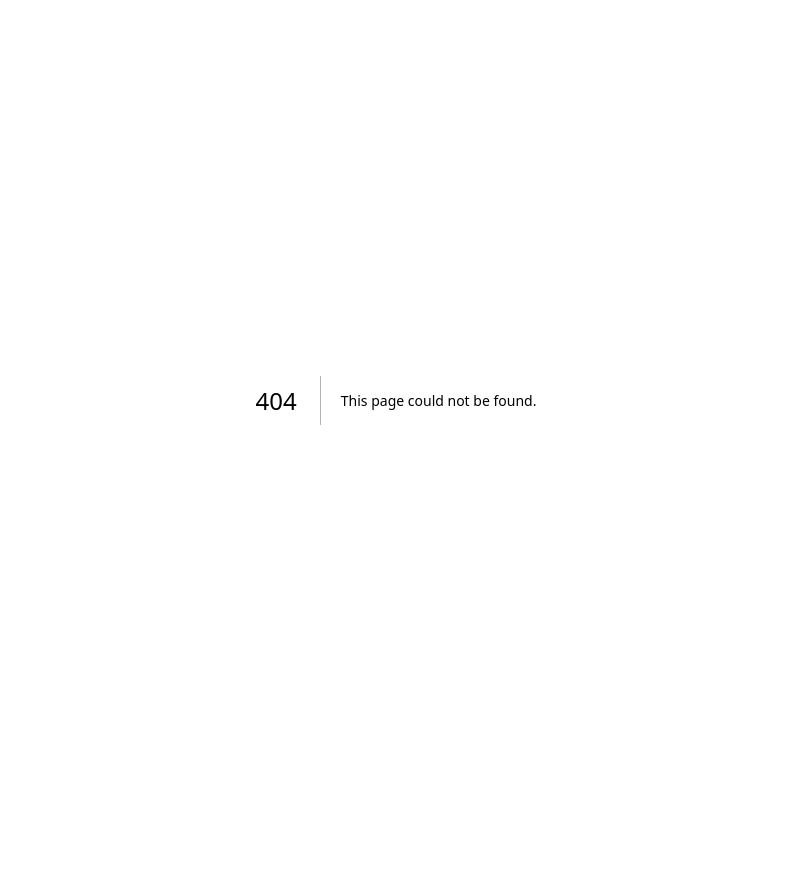
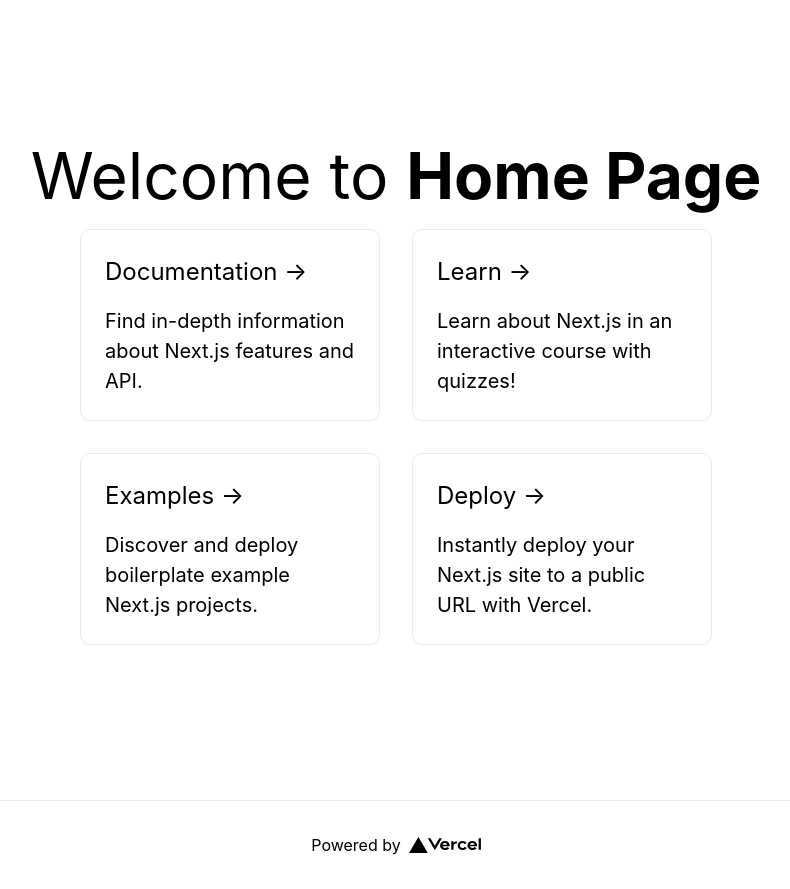
Before and after one commit to himarplupi/web-hima, a Next.js app: page /home in a window 1280 px wide. Before the commit this address had no page. Shown: the whole page, without its empty margins (244-1034 px from the left). Before the commit the page ends 800 px from the top, so only its background shows below. Built offline with nearby package versions, Linux system fonts and the light colour scheme.

Commit message:
initial Home page

```diff
--- /dev/null
+++ b/pages/home/index.js
@@ -0,0 +1,64 @@
+import Head from 'next/head';
+import Image from 'next/image';
+import styles from '../../styles/Home.module.css';
+
+export default function Home() {
+  return (
+    <div className={styles.container}>
+      <Head>
+        <title>Create Next App</title>
+        <meta name='description' content='Generated by create next app' />
+        <link rel='icon' href='/favicon.ico' />
+      </Head>
+
+      <main className={styles.main}>
+        <h1 className={styles.title}>
+          Welcome to <b>Home Page</b>
+        </h1>
+
+        <div className={styles.grid}>
+          <a href='https://nextjs.org/docs' className={styles.card}>
+            <h2>Documentation &rarr;</h2>
+            <p>Find in-depth information about Next.js features and API.</p>
+          </a>
+
+          <a href='https://nextjs.org/learn' className={styles.card}>
+            <h2>Learn &rarr;</h2>
+            <p>Learn about Next.js in an interactive course with quizzes!</p>
+          </a>
+
+          <a
+            href='https://github.com/vercel/next.js/tree/canary/examples'
+            className={styles.card}
+          >
+            <h2>Examples &rarr;</h2>
+            <p>Discover and deploy boilerplate example Next.js projects.</p>
+          </a>
+
+          <a
+            href='https://vercel.com/new?utm_source=create-next-app&utm_medium=default-template&utm_campaign=create-next-app'
+            className={styles.card}
+          >
+            <h2>Deploy &rarr;</h2>
+            <p>
+              Instantly deploy your Next.js site to a public URL with Vercel.
+            </p>
+          </a>
+        </div>
+      </main>
+
+      <footer className={styles.footer}>
+        <a
+          href='https://vercel.com?utm_source=create-next-app&utm_medium=default-template&utm_campaign=create-next-app'
+          target='_blank'
+          rel='noopener noreferrer'
+        >
+          Powered by{' '}
+          <span className={styles.logo}>
+            <Image src='/vercel.svg' alt='Vercel Logo' width={72} height={16} />
+          </span>
+        </a>
+      </footer>
+    </div>
+  );
+}
```
